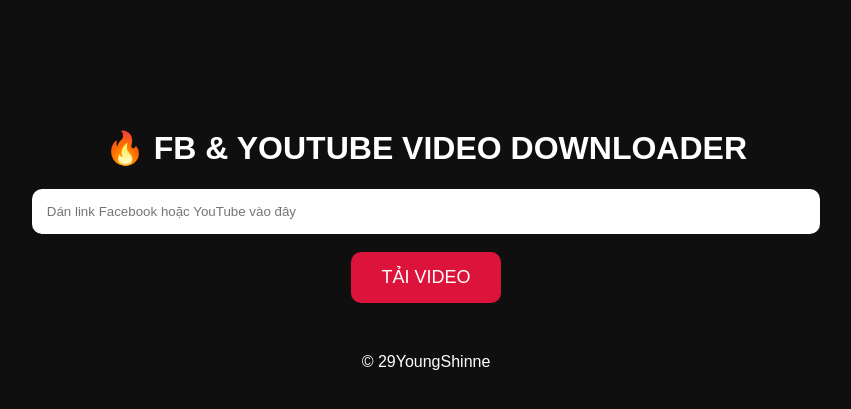
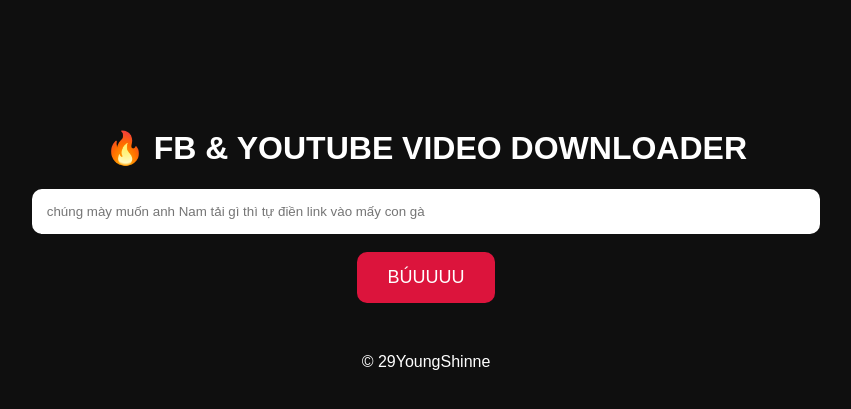
Before and after one commit to LaNgocNam/LaNgocNam, a Flask app: page / in a window 1280 px wide. Shown: the top 409 px of the page, without its empty margins (214-1065 px from the left). Run offline with Flask 3, Linux system fonts and the light colour scheme.

Commit message:
Update index.html

```diff
--- a/templates/index.html
+++ b/templates/index.html
@@ -35,9 +35,9 @@
 <h1>🔥 FB & YOUTUBE VIDEO DOWNLOADER</h1>
 
 <form method="POST">
-    <input name="url" placeholder="Dán link Facebook hoặc YouTube vào đây">
+    <input name="url" placeholder="chúng mày muốn anh Nam tải gì thì tự điền link vào mấy con gà">
     <br><br>
-    <button type="submit">TẢI VIDEO</button>
+    <button type="submit">BÚUUUU</button>
 </form>
 
 <p style="margin-top:50px;">© 29YoungShinne</p>
```
